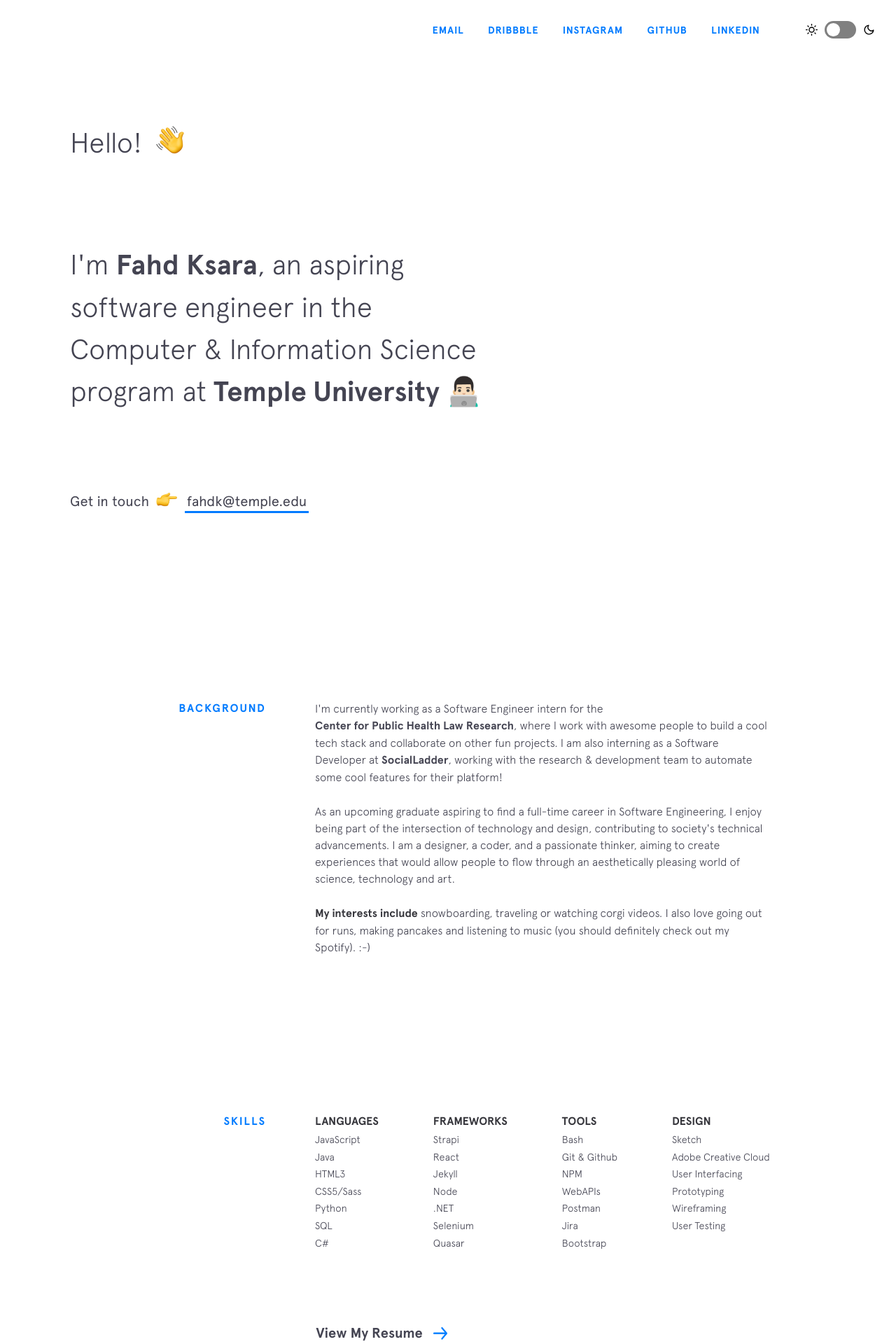
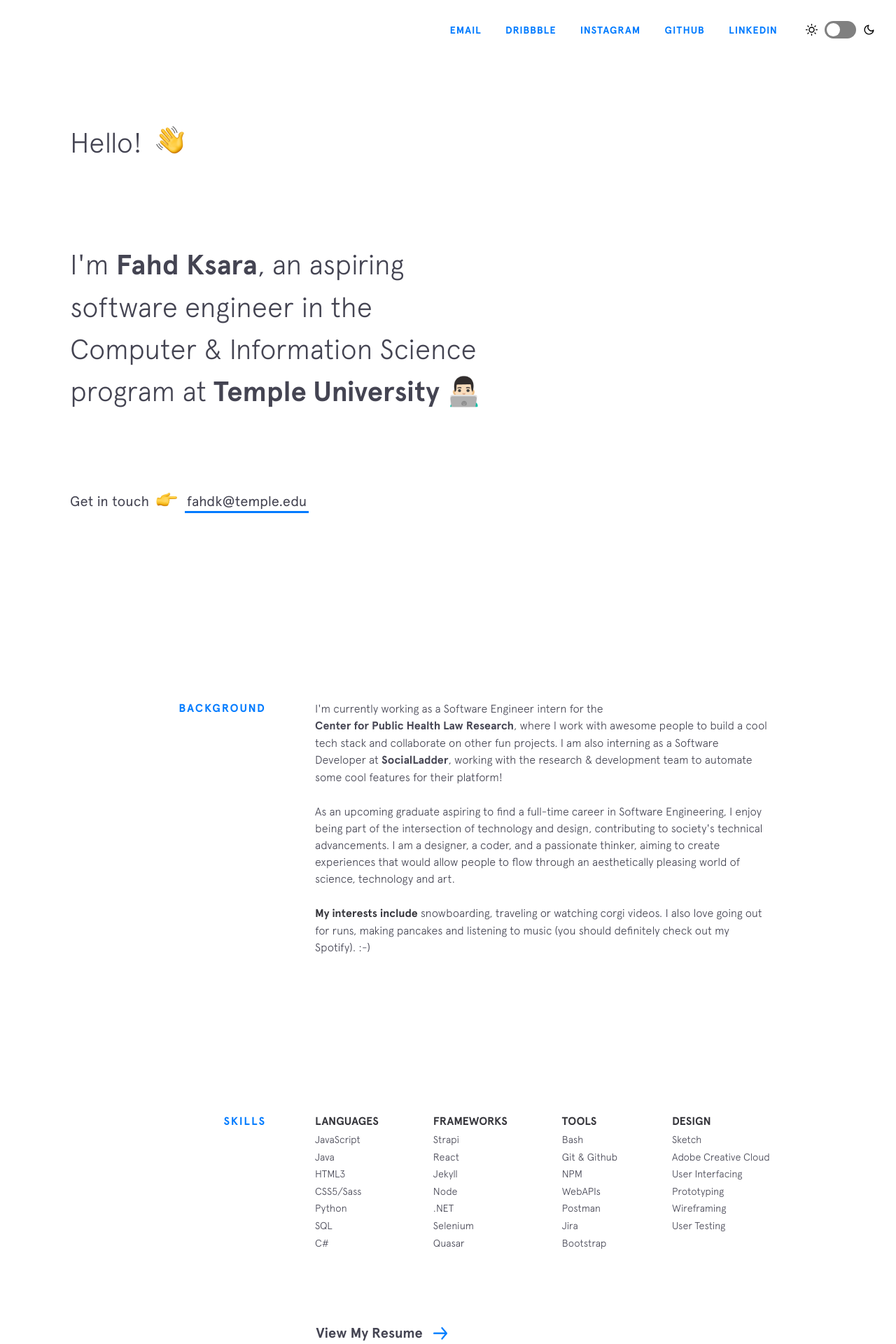
Before and after one commit to Faskyy/FahdK, a Jekyll site: the page built from index.html, in a window 1280 px wide. Shown: the top 1920 px of the page at 70% size. Built offline with Jekyll 4.4.1, drawn with Linux system fonts in a browser that asks for light colours; nearby versions of some CDN libraries.

Commit message:
fixed spacing

```diff
--- a/_includes/switch.html
+++ b/_includes/switch.html
@@ -1,5 +1,5 @@
 <div class="switch-wrapper">
-  <div class="footer__links" style="padding-right: 50px;">
+  <div class="footer__links" style="padding-right: 25px;">
     {% for link in site.social %}
     <a href="{{link.url}}" target="_blank" title="{{link.title}}">
       <span class="text">{{link.title}}</span>
```
